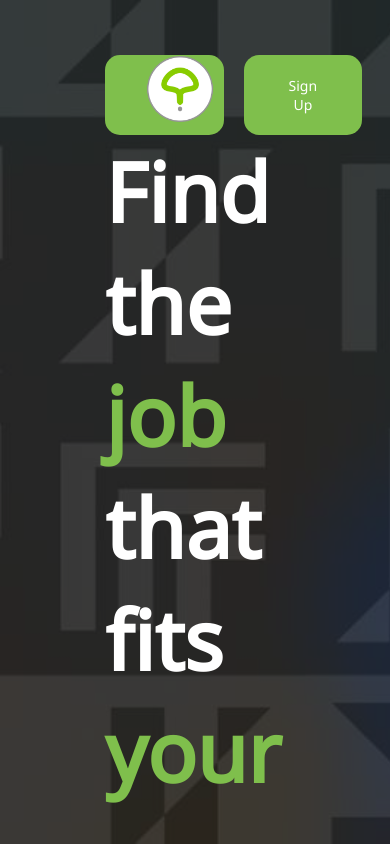
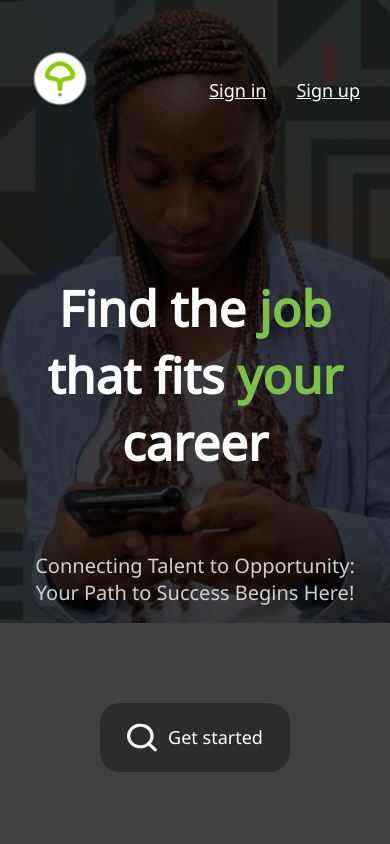
Before and after one commit to Calvinasty/Job-Post, a Vue app in the folder Jobpost_frontend/: page / in a window 390 px wide. Shown: the top 844 px of the page. Built offline with nearby package versions, Linux system fonts and the light colour scheme.

Commit message:
mobile responsive design for header section of landing page

```diff
--- a/Jobpost_frontend/src/components/HeaderComponent.vue
+++ b/Jobpost_frontend/src/components/HeaderComponent.vue
@@ -7,8 +7,8 @@
             </aside>
             <aside class="tag">
                 <p>
-                    lorem isjafj kajfoajf asodjassofjda aojdhfoiahdfuaif
-                    lorem isjafj kajfoajf asodjassofjda aojdhfoiahdfuaif Ojsdfghang
+                    Connecting Talent to Opportunity:
+                    Your Path to Success Begins Here!
                 </p>
             </aside>
             <aside class="action">
@@ -26,6 +26,11 @@
                         Search
                     </button>
                 </div>
+                <!-- button displays only on mobile -->
+                <button class="mobile-search">
+                    <img src="/images/search.svg" alt="search">
+                    Get started
+                </button>
             </aside>
         </section>
     </header>
@@ -131,8 +136,80 @@
         font-weight: 400;
         background-color: #2C2D2B;
         border-radius: 15px;
+        border: none;
     }
     .action div button img {
         width: 20px;
     }
+    .mobile-search{
+        display: none;
+    }
+
+    /* Mobile Media Queries*/
+    @media screen and (max-width: 480px) {
+        .container {
+            width: 100%;
+            height: 100dvh;
+            padding: 50px 0;
+            background-color: rgba(0, 0, 0, 0.75);
+            background-image: url('/images/job_banner.jpeg');
+            background-position: 75% 0%;
+            background-repeat: no-repeat;
+            background-size: 300%;
+            background-blend-mode: overlay;
+        }
+        .container section {
+            display: flex;
+            flex-direction: column;
+            justify-content: space-around;
+            align-items: center;
+            height: 80dvh;
+            /* border: 5px solid green; */
+        }
+        section .head {
+            width: 100dvw;
+            padding: 30px;
+            font-size: 42px;
+            text-align: center;
+            font-weight: bolder;
+            color: #fff;
+            margin-top: 80px;
+            /* border: 1px solid red; */
+        }
+        section .tag {
+            width: 100dvw;
+            padding: 30px;
+            font-size: 20px;
+            text-align: center;
+            color: #d1d1d1;
+            margin-top: -50px;
+        }
+        section .action div {
+            display: none;
+        }
+        .mobile-search{
+            display: block;
+
+        }
+        .action button.mobile-search {
+            display: flex;
+            flex-direction: row;
+            align-items: center;
+            justify-content: center;
+            gap: 10px;
+            width: 190px;
+            padding: 20px;
+            cursor: pointer;
+            /* color: #7FBF4C; */
+            color: #fff;
+            font-size: 18px;
+            font-weight: 400;
+            background-color: #2C2D2B;
+            border-radius: 20px;
+            border: none;
+        }
+        .action button.mobile-search img{
+            /* filter: brightness(0) saturate(100%) invert(63%) sepia(8%) saturate(2334%) hue-rotate(50deg) brightness(103%) contrast(100%); */
+        }
+    }
 </style>
--- a/Jobpost_frontend/src/components/NavComponent.vue
+++ b/Jobpost_frontend/src/components/NavComponent.vue
@@ -1,11 +1,13 @@
 <template>
     <div class="navbar">
         <div>
-            <img src="/images/logo.png" alt="Logo">
+            <router-link to="/"> <img src="/images/logo.png" alt="Logo"> </router-link>
         </div>
         <div class="auth-btns">
-            <button>Sign In</button>
-            <button>Sign Up</button>
+            <!-- <button>Sign In</button>
+            <button>Sign Up</button> -->
+            <router-link to="">Sign in</router-link>
+            <router-link to="">Sign up</router-link>
         </div>
     </div>
 </template>
@@ -22,16 +24,13 @@
         flex-direction: row;
         justify-content: space-between;
         align-items: center;
-        /* background-color: black; */
         width: 100%;
         color: #fff;
-        /* border: 2px solid #7FBF4C; */
     }
     .navbar div img{
         position: absolute;
         width: 150px;
         top:2%;
-        /* border: 1px solid blue */
     }
     .auth-btns{
         display: flex;
@@ -39,6 +38,8 @@
         justify-content: center;
         align-items: center;
         gap: 20px;
+        position: relative;
+        left: 0;
     }
     .auth-btns button{
         padding: 21px 45px;
@@ -50,4 +51,45 @@
         font-size: 14px;
     }
 
+    /* Mobile Media Queries*/
+    @media screen and (max-width: 480px){
+        .navbar{
+            display: inline-flex;
+            width: 100vdw;
+            /* border: 1px solid red; */
+            position: relative;
+            left: 0;
+            padding: 30px;
+        }
+        .navbar div img{
+            position:fixed;
+            width: 120px;
+            top:2.5%;
+            left: 0%;
+        }
+        .auth-btns{
+            display: flex;
+            width: 100%;
+            height: 20px;
+            flex-direction: row;
+            justify-content: end;
+            align-items: center;
+            gap: 10px;
+            /* border: 1px solid blue; */
+        }
+        .auth-btns a{
+            color: #fff;
+            text-decoration: none;
+            font-size: large;
+            margin-left: 20px;
+            text-decoration: underline;
+        }
+        .auth-btns a:hover{
+            background-color: #7FBF4C;
+            padding: 10px;
+            border-radius: 10px;
+            text-decoration: none;
+        }
+    }
+
 </style>
```
